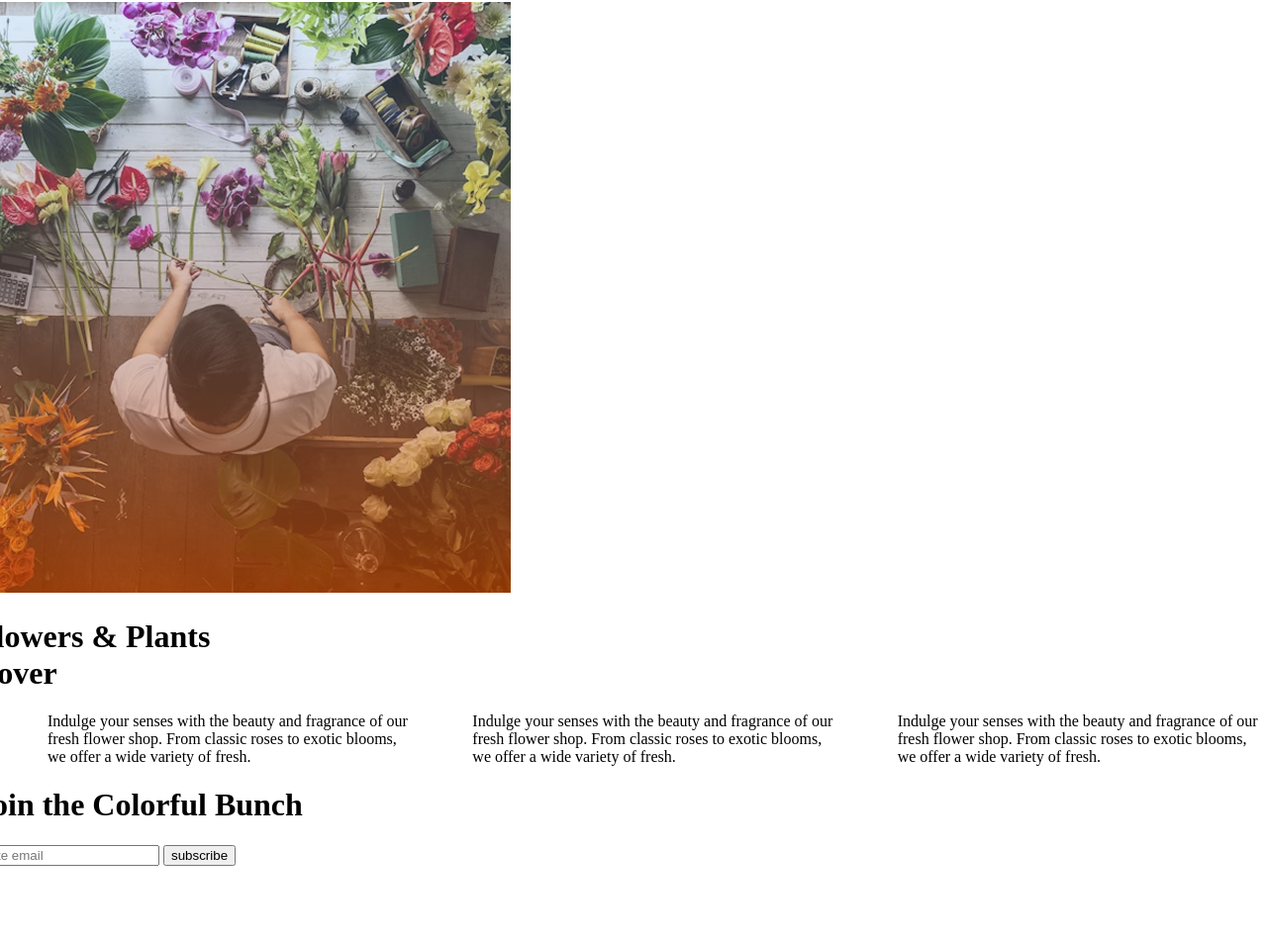
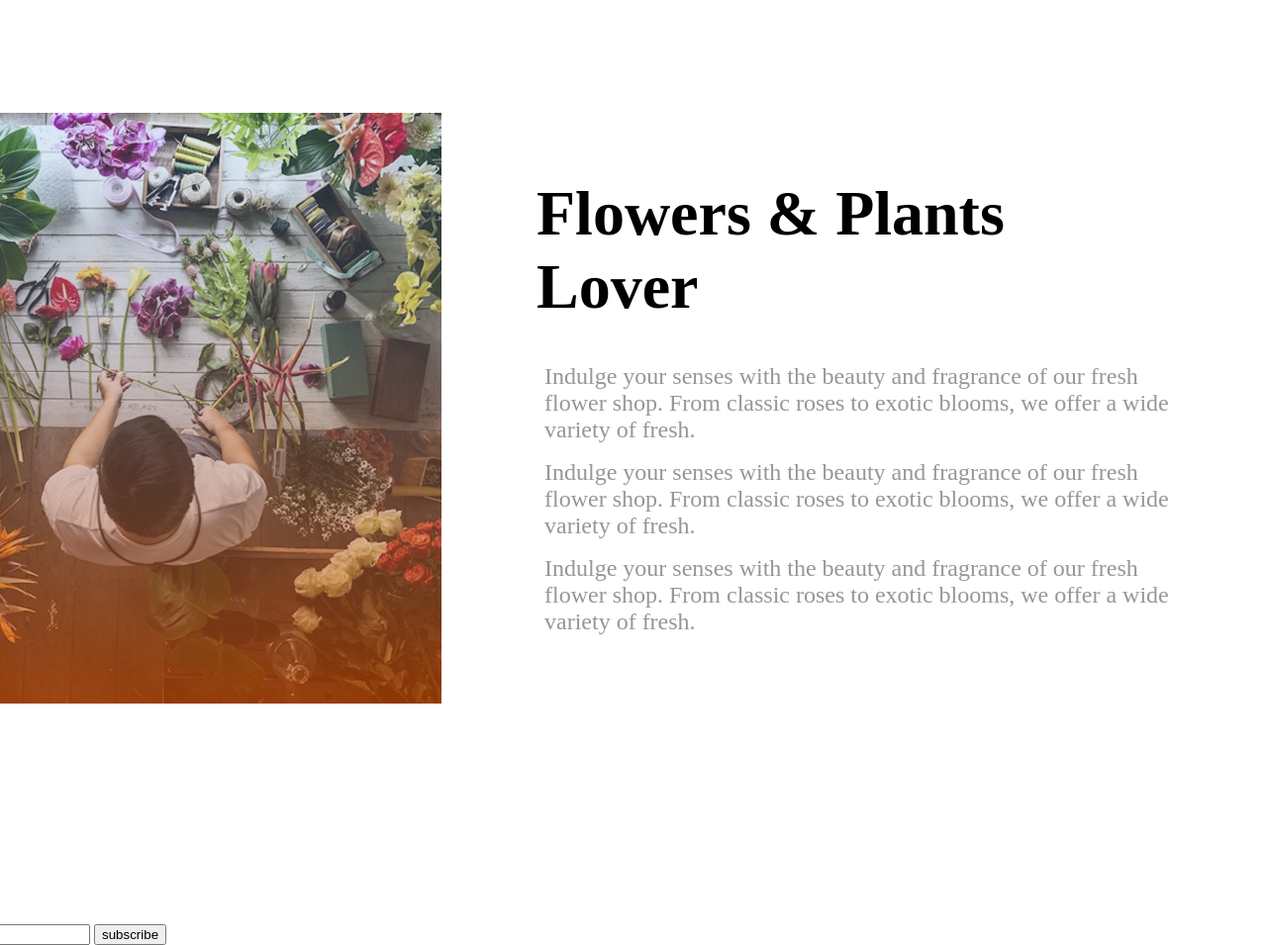
Before and after one commit to shoab92/Assignment-02, a plain HTML site: page index.html in a window 1280 px wide. Shown: the part 2193-3148 px from the top of the page at 99% size. Before the commit the page ends 3068 px from the top, so only its background shows below. Drawn offline with Linux system fonts and the light colour scheme.

Commit message:
trus part without badge

```diff
--- a/style.css
+++ b/style.css
@@ -157,3 +157,51 @@
             border: 1px solid red;
             margin: 1rem;
         }
+
+        .trusted {
+            display: flex;
+            flex-direction: row;
+            justify-content: center;
+            align-items: center;
+            margin: 10rem 0;
+        }
+
+        .lover {
+            display: flex;
+            flex-direction: column;
+            justify-content: center;
+            align-items: left;
+            /*border: 2px solid red;*/
+            height: auto;
+            width: 50rem;
+            margin: 0 4rem;
+        }
+
+        .flowerandplantlover {
+
+            font-size: 4rem;
+            font-weight: bolder;
+            margin: 1rem 2rem;
+        }
+
+        .lover-list ul {
+            display: flex;
+            flex-direction: column;
+            justify-content: center;
+            align-items: left;
+            /*border: 2px solid blue;*/
+            width: 40rem;
+            height: auto;
+        }
+
+        .lover-list ul li {
+            list-style: circle;
+            color: rgba(0, 0, 0, 0.411);
+            font-size: 1.5rem;
+            margin: 0.5rem 0;
+
+        }
+
+        .join h1 {
+            color: white;
+        }
```
